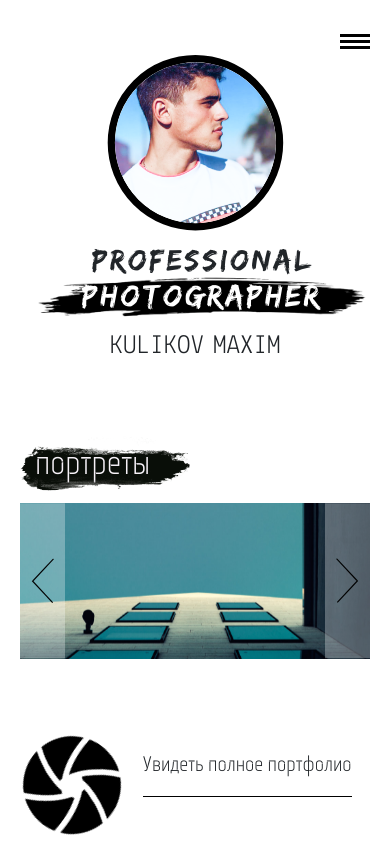
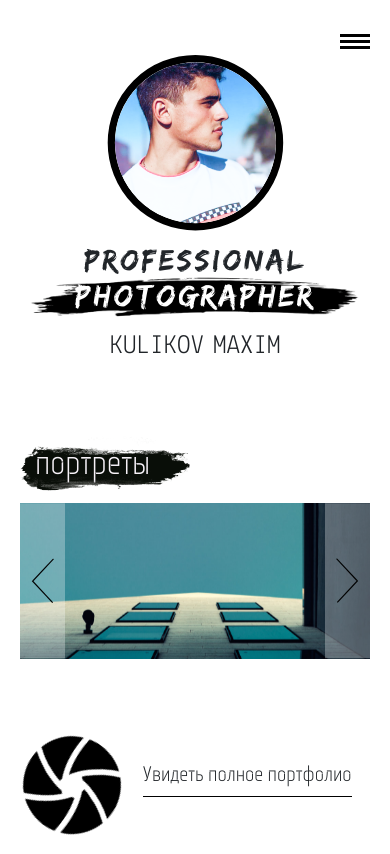
Before and after one commit to Max-s-Sobolev/max-s-sobolev.github.io, a plain HTML site: page index.html in a window 390 px wide. Drawn offline with nearby package versions, Linux system fonts and the light colour scheme; files that its build step writes are made by us from their sources.

Commit message:
Add files via upload

```diff
--- a/css/main.css
+++ b/css/main.css
@@ -572,13 +572,6 @@ header .container-fluid .row:nth-child(2) .col:nth-child(2) .avatar-wrapper > .a
     align-items: center;
     margin: 20px 0 0 0;
   }
-}
-@media (max-width: 1190px) and (max-width: 720px) {
-  header .container-fluid .row:nth-child(2) .col:nth-child(1) .title div:first-child {
-    padding-left: 17px;
-  }
-}
-@media (max-width: 1190px) {
   header .container-fluid .row:nth-child(2) .col:nth-child(1) .title div:last-child {
     width: 400px;
     line-height: 50px;
@@ -588,13 +581,6 @@ header .container-fluid .row:nth-child(2) .col:nth-child(2) .avatar-wrapper > .a
     background: url("../img/header/мазок.png") no-repeat 50% 50%;
     background-size: 100%;
   }
-}
-@media (max-width: 1190px) and (max-width: 720px) {
-  header .container-fluid .row:nth-child(2) .col:nth-child(1) .title div:last-child {
-    margin-left: 15px;
-  }
-}
-@media (max-width: 1190px) {
   header .container-fluid .row:nth-child(2) .col:nth-child(3) {
     order: 3;
     display: flex;
@@ -652,7 +638,7 @@ section[view-more] .text-wrap {
   }
 }
 section[view-more] .text-wrap .underline {
-  margin: 20px 0;
+  margin: 10px 0;
   width: 100%;
   height: 1px;
   background: black;
```
